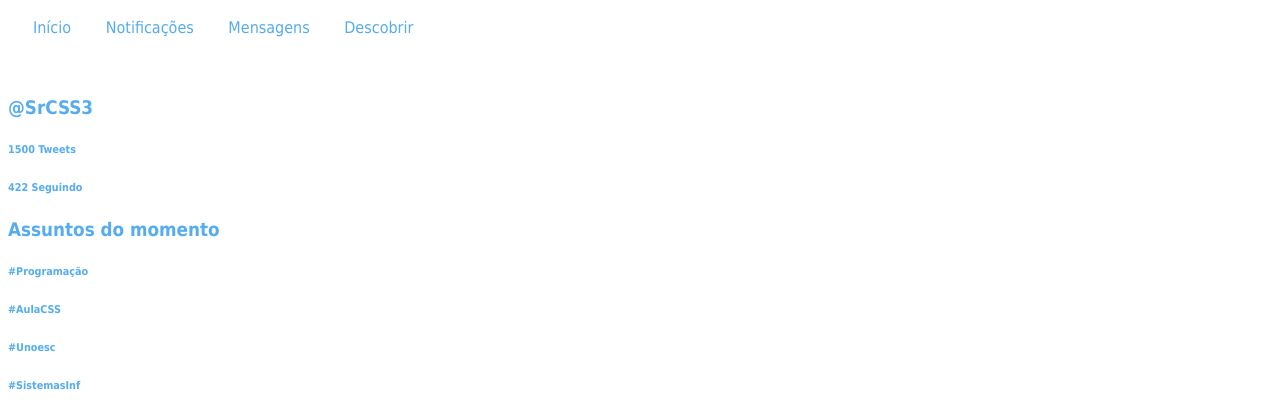
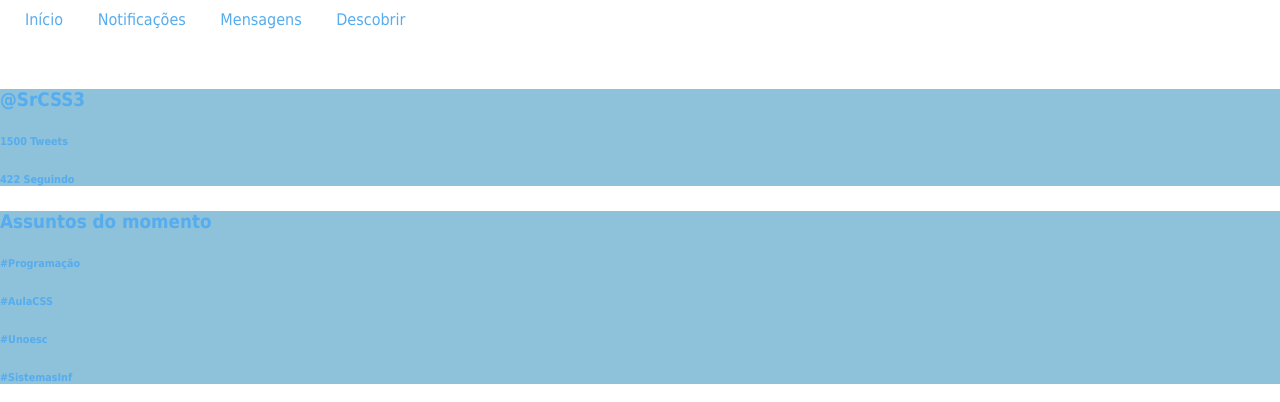
Before and after one commit to larentispedro/atividade2, a plain HTML site: page index.html in a window 1280 px wide. Shown: the top 402 px of the page. Drawn offline with Linux system fonts and the light colour scheme; files whose address does not match are found by name.

Commit message:
Update estilos.css

```diff
--- a/estilos.css
+++ b/estilos.css
@@ -1,5 +1,5 @@
 body {
-    margin 0;
+    margin: 0;
     background-image: url("twitter/nuvens.jpg");
     background-repeat: no-repeat;
     background-attachment: fixed;
@@ -29,7 +29,7 @@ a:hover {
     border-radius: 5px;
 }
 
-inf {
+.inf {
     width: 250px;
     float: left;
     margin-left: 50px;
@@ -37,8 +37,6 @@ inf {
 
 }
 
-boxinf {
+.boxinf {
     background-color: #8ec1da;
-
-
 }
```
